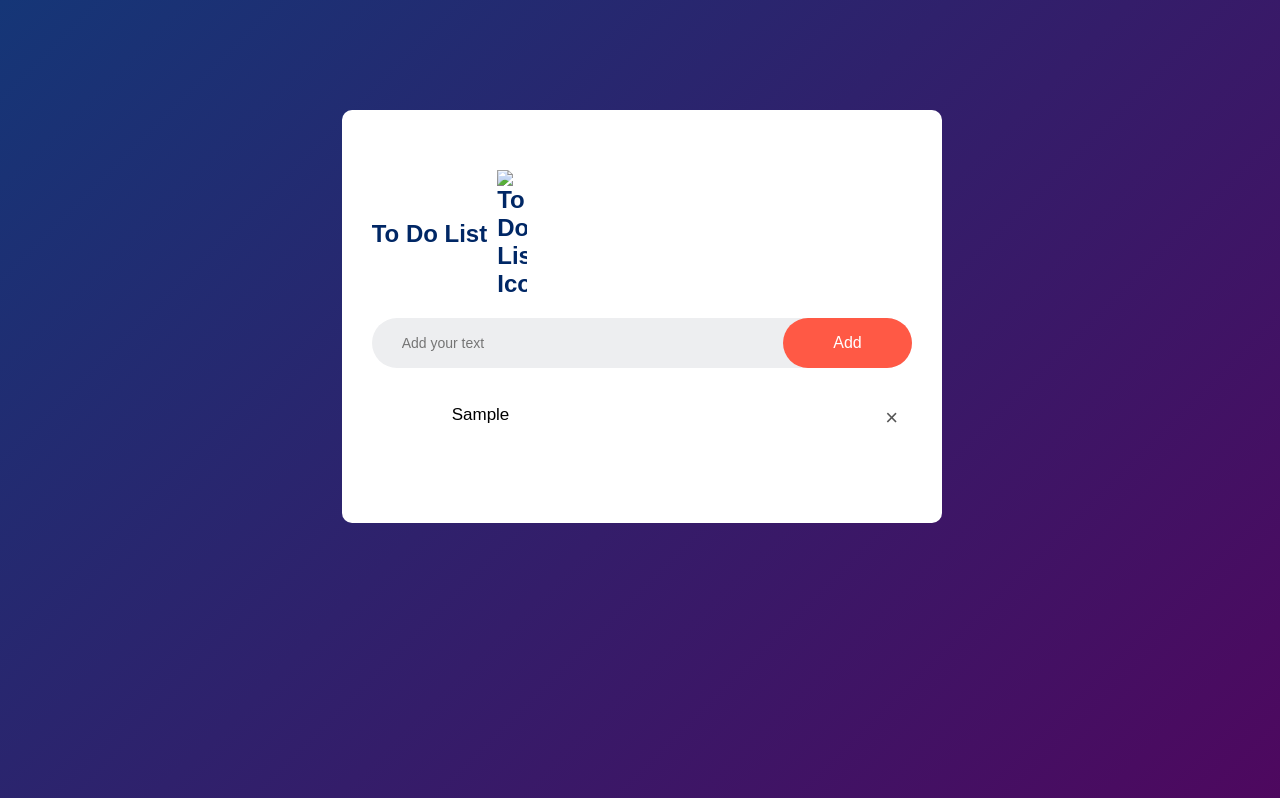
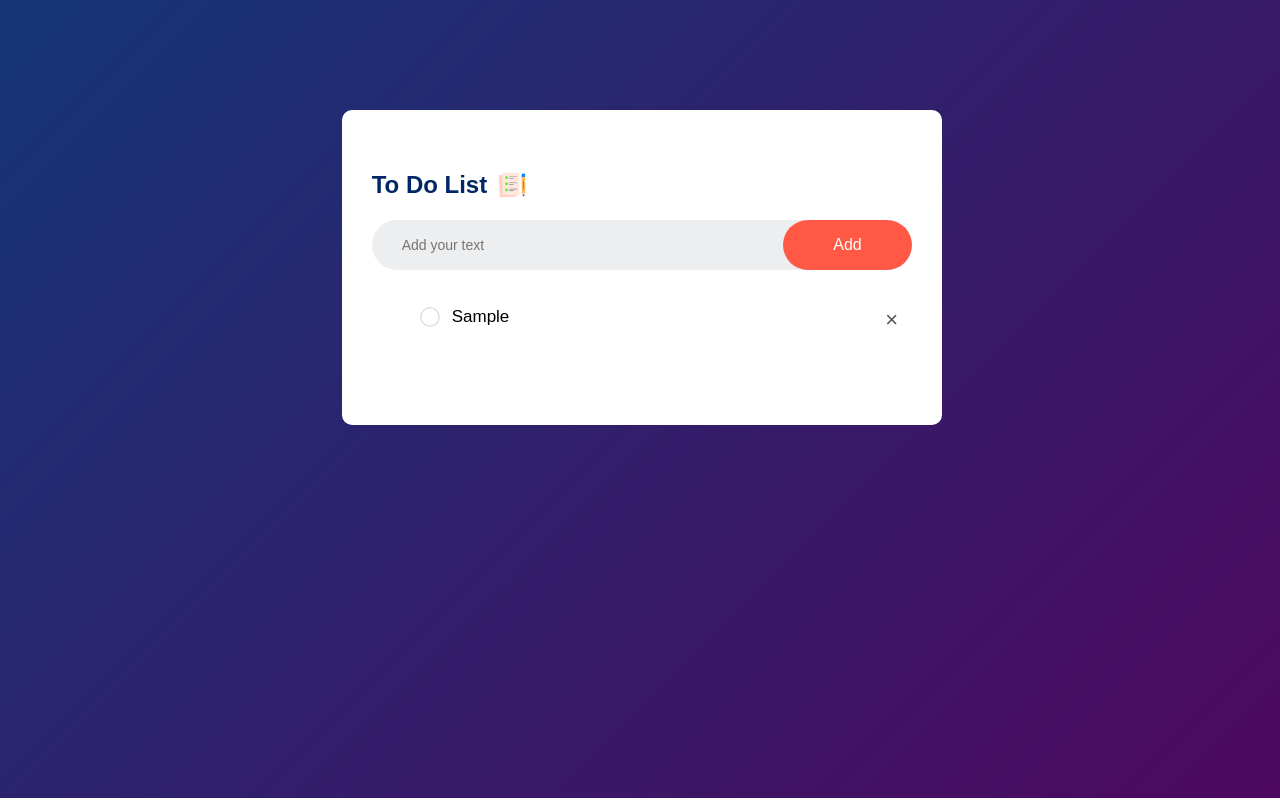
Before and after one commit to ravi4125/JavaScript-Projects, a plain HTML site: page To Do List/index.html in a window 1280 px wide. Both pictures are taken after typing "Sample" into the empty fields and a click on the button "Add". Drawn offline with Linux system fonts and the light colour scheme.

Commit message:
my changes

```diff
--- a/To Do List/index.html
+++ b/To Do List/index.html
@@ -10,7 +10,7 @@
   <body>
     <div class="container">
       <div class="todo-app">
-        <h2>To Do List <img src="icon.png" alt="To Do List Icon" /></h2>
+        <h2>To Do List <img src="Image/icon.png" alt="To Do List Icon" /></h2>
         <div class="row">
           <input type="text" id="input-box" placeholder="Add your text" />
           <button onclick="addTask()">Add</button>
--- a/To Do List/style.css
+++ b/To Do List/style.css
@@ -78,7 +78,7 @@ ul li::before {
   width: 20px;
   height: 20px;
   border-radius: 50%;
-  background-image: url(unchecked.png);
+  background-image: url(Image/unchecked.png);
   background-size: cover;
   background-position: center;
   top: 12px;
@@ -91,7 +91,7 @@ ul li.checked {
 }
 
 ul li.checked::before {
-  background-image: url(checked.png);
+  background-image: url(Image/checked.png);
 }
 
 ul li span {
```
